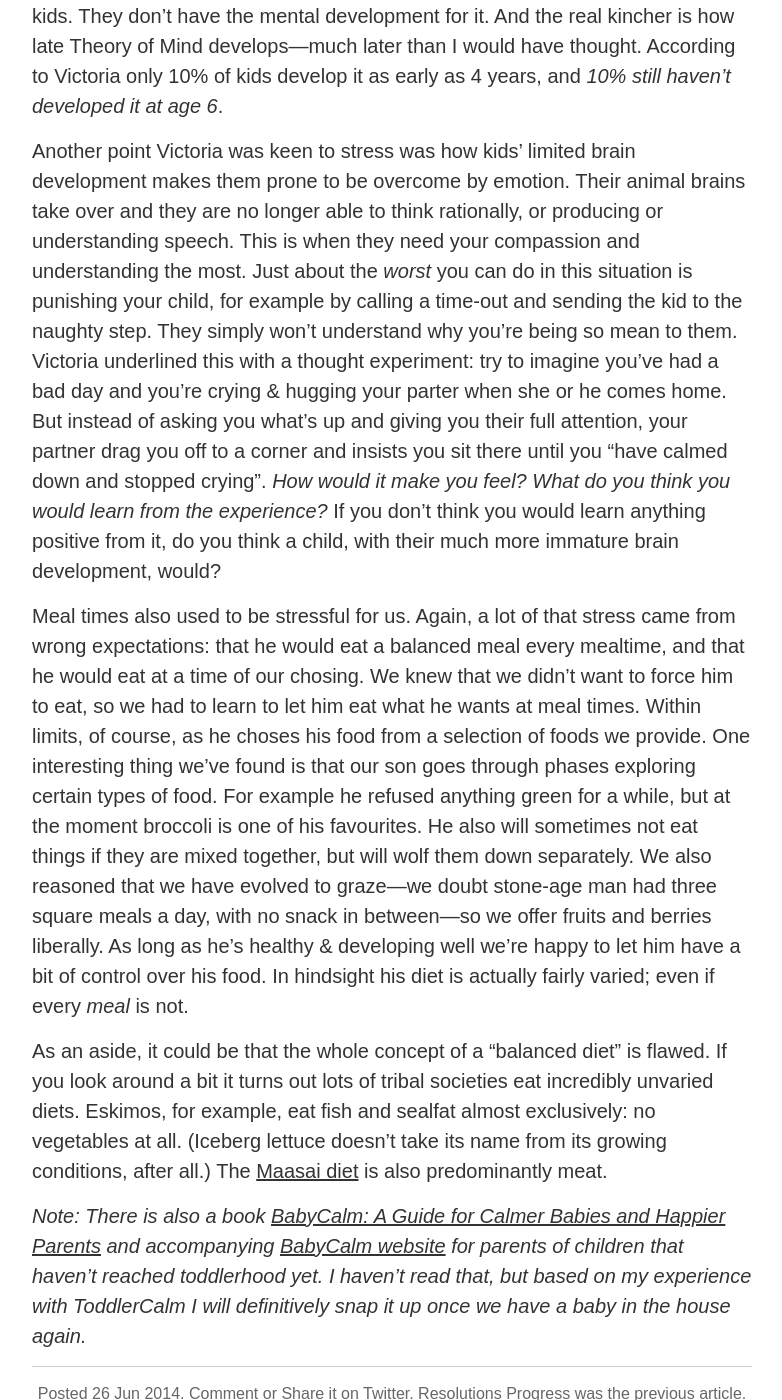
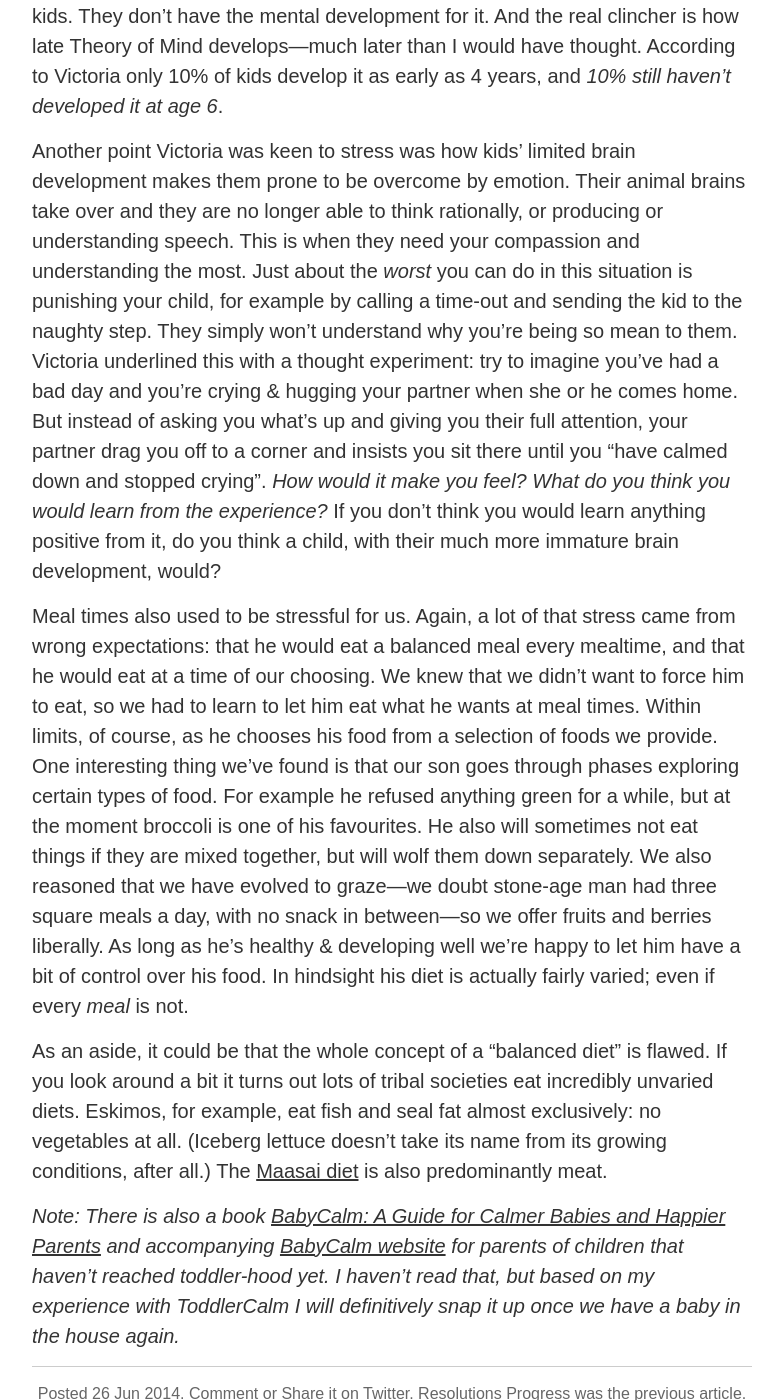
Before and after one commit to stig/www.brautaset.org, a Jekyll site: the page built from _posts/2014-06-26-toddlercalm.md, in a window 1280 px wide and 1400 px high, scrolled down 1078 px. Shown: the whole window, without its empty margins (248-1030 px from the left). Built offline with Jekyll 4.4.1, drawn with Linux system fonts in a browser that asks for light colours; some of the changed text lies outside the part shown.

Commit message:
Run spell checker over the post

```diff
--- a/_posts/2014-06-26-toddlercalm.md
+++ b/_posts/2014-06-26-toddlercalm.md
@@ -1,5 +1,5 @@
 ---
-title: Toddlercalm
+title: ToddlerCalm
 layout: post
 ---
 
@@ -33,19 +33,19 @@
 everything: carrying him around for hours in a dark room, singing to
 him or playing calming music. It didn't help much, and we were getting
 exhausted. The course taught us that it is entirely normal for
-toddlers to sleep irregularly until about 4, and as soon as we learnt
+toddlers to sleep irregularly until about 4, and as soon as we learned
 that this was normal it became a lot easier to cope with. He's not
 abnormal: he just doesn't sleep as much *as we would like*. He doesn't
 go to sleep much earlier now, but it doesn't bother us much. Bedtimes
 are much less stressful.
 
-One of the most important things I learnt about was the
+One of the most important things I learned about was the
 [Theory of Mind](http://en.wikipedia.org/wiki/Theory_of_mind) and its
 importance on social interaction. This is what allows us to see things
 from another person's perspective. Until toddlers develop this they
 simply won't understand the importance of sharing, for example, or why
 it's bad to hit other kids. They don't have the mental development for
-it. And the real kincher is how late Theory of Mind develops---much
+it. And the real clincher is how late Theory of Mind develops---much
 later than I would have thought. According to Victoria only 10% of
 kids develop it as early as 4 years, and *10% still haven't developed
 it at age 6*.
@@ -59,7 +59,7 @@
 time-out and sending the kid to the naughty step. They simply won't
 understand why you're being so mean to them. Victoria underlined this
 with a thought experiment: try to imagine you've had a bad day and
-you're crying & hugging your parter when she or he comes home. But
+you're crying & hugging your partner when she or he comes home. But
 instead of asking you what's up and giving you their full attention,
 your partner drag you off to a corner and insists you sit there until
 you "have calmed down and stopped crying". *How would it make you
@@ -69,10 +69,10 @@
 
 Meal times also used to be stressful for us. Again, a lot of that
 stress came from wrong expectations: that he would eat a balanced meal
-every mealtime, and that he would eat at a time of our chosing.  We
+every mealtime, and that he would eat at a time of our choosing.  We
 knew that we didn't want to force him to eat, so we had to learn to
 let him eat what he wants at meal times. Within limits, of course, as
-he choses his food from a selection of foods we provide. One
+he chooses his food from a selection of foods we provide. One
 interesting thing we've found is that our son goes through phases
 exploring certain types of food. For example he refused anything green
 for a while, but at the moment broccoli is one of his favourites. He
@@ -87,7 +87,7 @@
 As an aside, it could be that the whole concept of a "balanced diet"
 is flawed. If you look around a bit it turns out lots of tribal
 societies eat incredibly unvaried diets. Eskimos, for example, eat
-fish and sealfat almost exclusively: no vegetables at all. (Iceberg
+fish and seal fat almost exclusively: no vegetables at all. (Iceberg
 lettuce doesn't take its name from its growing conditions, after all.)
 The [Maasai diet](http://en.wikipedia.org/wiki/Maasai_people#Diet) is
 also predominantly meat.
@@ -95,7 +95,7 @@
 *Note: There is also a book
 [BabyCalm: A Guide for Calmer Babies and Happier Parents][babybook]
 and accompanying [BabyCalm website](http://babycalm.co.uk) for parents
-of children that haven't reached toddlerhood yet. I haven't read that,
+of children that haven't reached toddler-hood yet. I haven't read that,
 but based on my experience with ToddlerCalm I will definitively snap
 it up once we have a baby in the house again.*
 
```
Also changed, not shown: other parts of _posts/2014-06-26-toddlercalm.md (+2 -2 lines).
